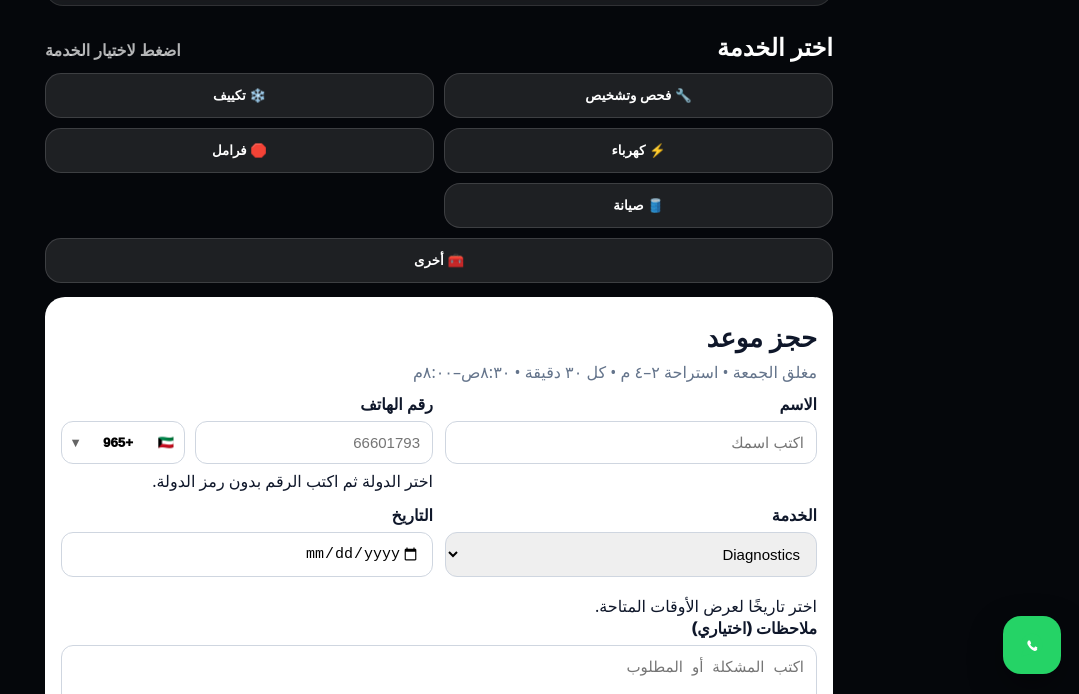
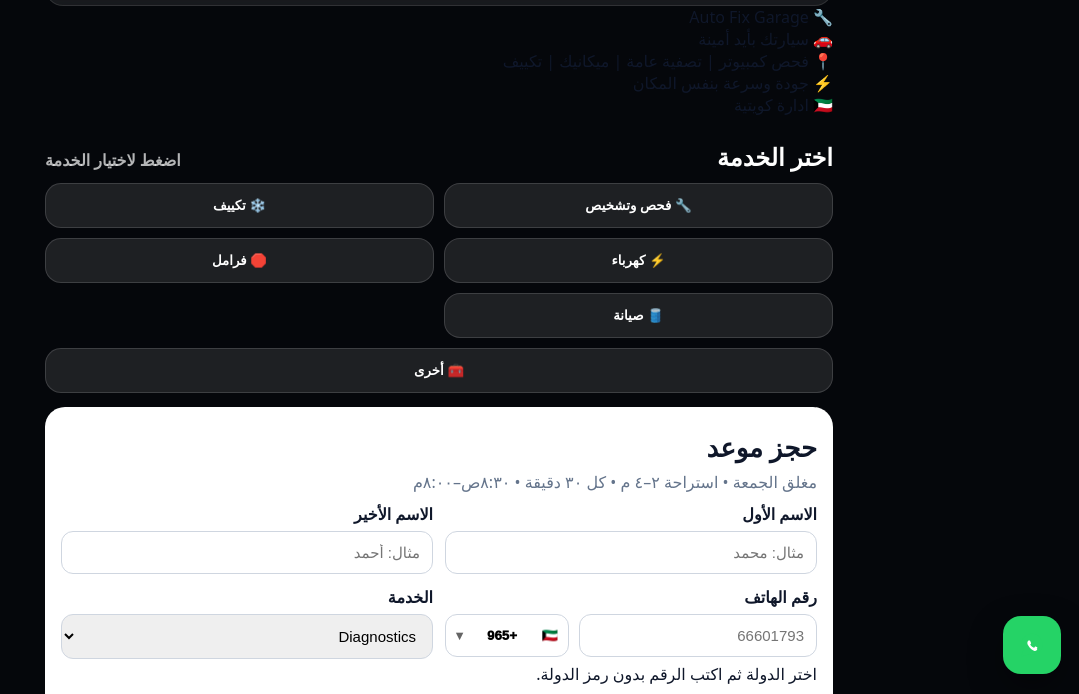
Before and after one commit to autofix-kwt/AUTIFIX-GARAGE, a plain HTML site: page index.html in a window 1280 px wide. Shown: the part 108-802 px from the top of the page, without its empty margins (201-1280 px from the left). Drawn offline with Linux system fonts and the light colour scheme.

Commit message:
Update index.html

```diff
--- a/index.html
+++ b/index.html
@@ -23,6 +23,15 @@
       <button id="langBtn" class="langBtn" type="button">EN</button>
     </header>
 
+    <!-- BIO (your text) -->
+    <section class="bioCard" aria-label="Bio">
+      <div class="bioTitle" id="bioTitle">🔧 Auto Fix Garage</div>
+      <div class="bioLine" id="bioLine1">🚗 سيارتك بأيد أمينة</div>
+      <div class="bioLine" id="bioLine2">📍 فحص كمبيوتر | تصفية عامة | ميكانيك | تكييف</div>
+      <div class="bioLine" id="bioLine3">⚡️ جودة وسرعة بنفس المكان</div>
+      <div class="bioLine" id="bioLine4">🇰🇼 ادارة كويتية</div>
+    </section>
+
     <!-- SERVICES -->
     <section class="services">
       <div class="servicesHead">
@@ -43,12 +52,19 @@
     <!-- BOOKING CARD -->
     <main class="card">
       <h1 id="bookTitle">حجز موعد</h1>
-      <p class="hint" id="hintText">مغلق الجمعة • استراحة ٢–٤ م • كل ٣٠ دقيقة • ٨:٣٠ص–٨:٠٠م</p>
+      <p class="hint" id="hintText">مغلق الجمعة • استراحة ٢–٤ م • ٨:٣٠ص–٨:٠٠م</p>
 
       <section class="grid">
+        <!-- First name -->
         <label class="field">
-          <span id="lblName">الاسم</span>
-          <input id="name" placeholder="اكتب اسمك" autocomplete="name" />
+          <span id="lblFirst">الاسم الأول</span>
+          <input id="firstName" placeholder="مثال: محمد" autocomplete="given-name" />
+        </label>
+
+        <!-- Last name -->
+        <label class="field">
+          <span id="lblLast">الاسم الأخير</span>
+          <input id="lastName" placeholder="مثال: أحمد" autocomplete="family-name" />
         </label>
 
         <div class="field">
@@ -137,7 +153,7 @@
   </div>
 
   <!-- FLOATING WHATSAPP -->
-  <a class="waFloat" id="waFloat" href="https://wa.me/96566601793" target="_blank" rel="noopener" aria-label="WhatsApp">
+  <a class="waFloat" href="https://wa.me/96566601793" target="_blank" rel="noopener" aria-label="WhatsApp">
     <svg viewBox="0 0 32 32" class="waFloatIcon" aria-hidden="true">
       <path fill="#25D366" d="M16 3C9.4 3 4 8.1 4 14.4c0 2.5.8 4.8 2.2 6.7L4 29l8.2-2.1c1.2.3 2.4.5 3.8.5 6.6 0 12-5.1 12-11.4C28 8.1 22.6 3 16 3z"/>
       <path fill="#fff" d="M22.4 18.7c-.3-.1-1.8-.9-2.1-1s-.5-.1-.7.1-.8 1-.9 1.2-.3.2-.6.1-1.2-.4-2.3-1.3c-.9-.8-1.5-1.7-1.7-2-.2-.3 0-.4.1-.6.1-.1.3-.3.4-.5.1-.2.2-.3.3-.5.1-.2 0-.4 0-.5s-.7-1.7-1-2.3c-.3-.6-.6-.5-.8-.5h-.7c-.2 0-.5.1-.7.3s-1 1-1 2.4 1 2.8 1.1 3 .2.4.3.6c1.2 2 2.7 3.5 4.5 4.6 2.2 1.4 2.6 1.1 3.1 1.1.5 0 1.8-.7 2.1-1.4.3-.7.3-1.3.2-1.4-.1-.1-.3-.2-.6-.3z"/>
```
